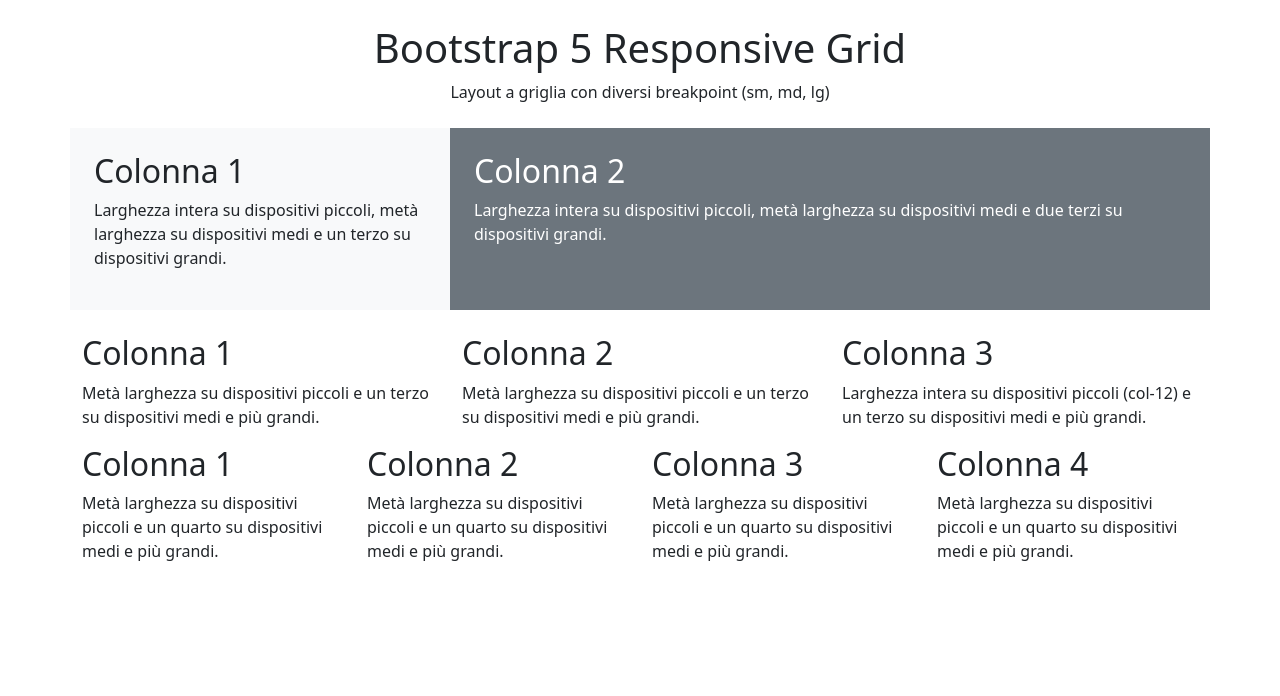
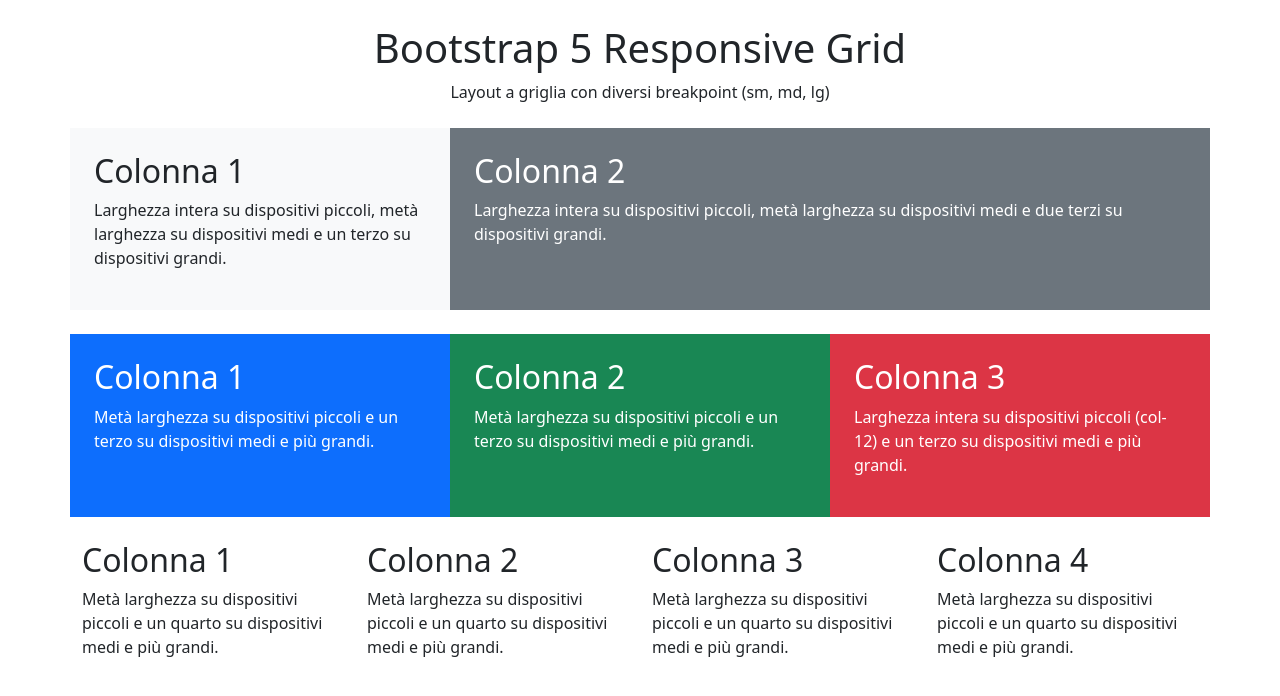
Before and after one commit to Alessio-Gasbarro/htmlcss-bootstrap-layout, a plain HTML site: page index.html in a window 1280 px wide. Drawn offline with nearby package versions, Linux system fonts and the light colour scheme.

Commit message:
[UPD] Updated second row

```diff
--- a/index.html
+++ b/index.html
@@ -26,17 +26,18 @@
             </div>
         </div>
     </div>
-    <div class="container">
-        <div class="row">
-            <div class="col-4">
+    <!--SECONDA LINEA-->
+    <div class="container my-4 text-white">
+        <div class="row row-cols-md-3">
+            <div class="col-6 bg-primary p-4">
                 <h2>Colonna 1</h2>
                 <p>Metà larghezza su dispositivi piccoli e un terzo su dispositivi medi e più grandi.</p>
             </div>
-            <div class="col-4">
+            <div class="col-6 bg-success p-4">
                 <h2>Colonna 2</h2>
                 <p>Metà larghezza su dispositivi piccoli e un terzo su dispositivi medi e più grandi.</p>
             </div>
-            <div class="col-4">
+            <div class="col-6 bg-danger p-4">
                 <h2>Colonna 3</h2>
                 <p>Larghezza intera su dispositivi piccoli (col-12) e un terzo su dispositivi medi e più grandi.</p>
             </div>
```
